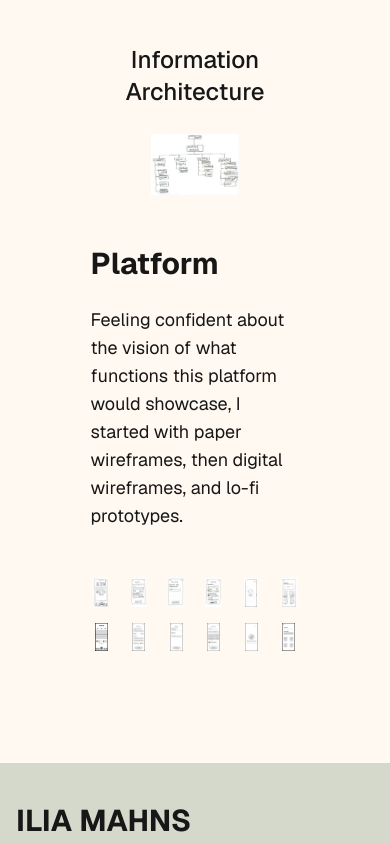
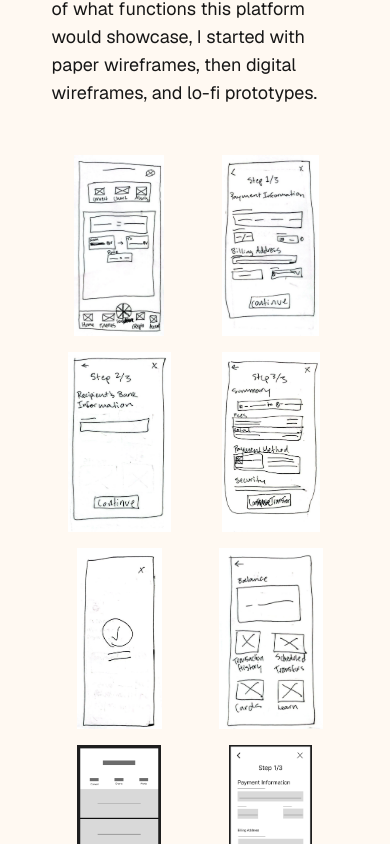
Before and after one commit to iliamahns/portfolio, a Next.js app: page /ux/ufo in a window 390 px wide. Shown: the part 4560-5404 px from the top of the page. Built offline with nearby package versions, Linux system fonts and the light colour scheme.

Commit message:
uxupdate

```diff
--- a/app/ux/ufo/page.tsx
+++ b/app/ux/ufo/page.tsx
@@ -17,7 +17,7 @@ function Insight({ title, description }: InsightProps) {
 
 export default function UFOProject() {
   return (
-    <main className="min-h-screen p-8 mx-[15%]">
+    <main className="min-h-screen p-8 mx-[5%] md:mx-[15%]">
       {/* Back Button */}
       <Link href="/ux" className="inline-flex items-center text-lg mb-8 hover:underline">
         <svg className="w-6 h-6 mr-2" fill="none" stroke="currentColor" viewBox="0 0 24 24">
@@ -163,7 +163,7 @@ export default function UFOProject() {
         {/* Information Architecture */}
         <div className="mb-12">
           <h3 className="text-2xl font-medium mb-6 text-center">Information Architecture</h3>
-          <div className="max-w-[calc(50%-1rem)] mx-auto">
+          <div className="max-w-[90%] md:max-w-[calc(50%-1rem)] mx-auto">
             <div className="relative aspect-[4/3] overflow-hidden">
               <Image
                 src="/images/projects/ufo/arch.png"
@@ -183,7 +183,7 @@ export default function UFOProject() {
           </p>
 
           {/* Paper Wireframes */}
-          <div className="grid grid-cols-6 gap-4 mb-4">
+          <div className="grid grid-cols-2 sm:grid-cols-3 md:grid-cols-6 gap-4 mb-4">
             {[1, 2, 3, 4, 5, 6].map((num) => (
               <div key={`paper-${num}`} className="relative aspect-[3/4] overflow-hidden">
                 <Image
@@ -197,7 +197,7 @@ export default function UFOProject() {
           </div>
 
           {/* Digital Wireframes */}
-          <div className="grid grid-cols-6 gap-4">
+          <div className="grid grid-cols-2 sm:grid-cols-3 md:grid-cols-6 gap-4">
             {[1, 2, 3, 4, 5, 6].map((num) => (
               <div key={`digital-${num}`} className="relative aspect-[3/4] overflow-hidden">
                 <Image
```
